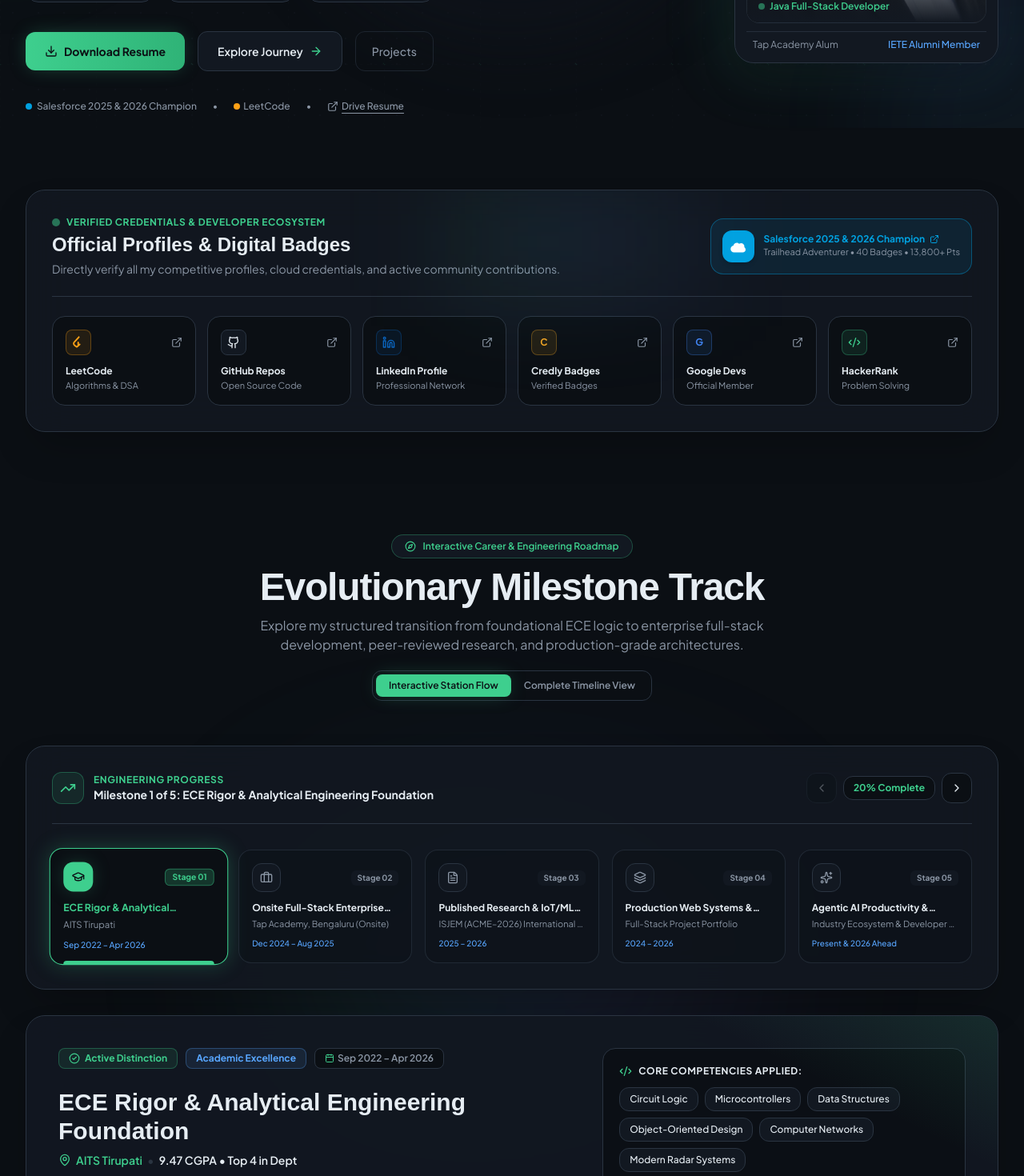
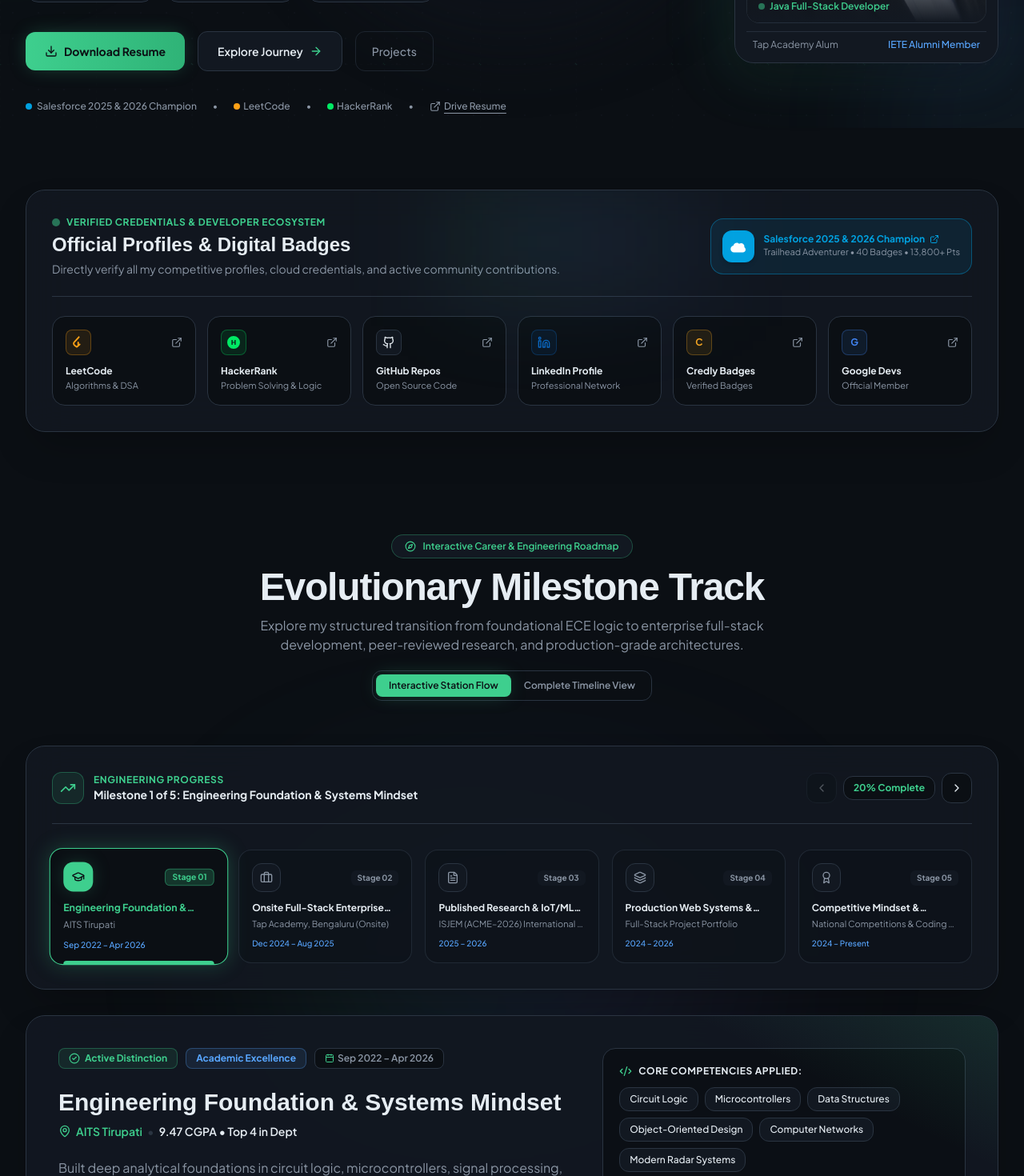
Before and after one commit to rajyalakshmi-6/rajyalakshmi-portfolio, a React (Vite) app: page / in a window 1280 px wide. Shown: the part 640-2110 px from the top of the page at 80% size. Built offline with nearby package versions, Linux system fonts and the light colour scheme.

Commit message:
refactor: simplify wording, highlight HackerRank beside LeetCode, and reframe Stage 05 as Competitive Mindset

```diff
--- a/src/components/Hero.jsx
+++ b/src/components/Hero.jsx
@@ -127,6 +127,16 @@
             </a>
             <span>•</span>
             <a
+              href={personalInfo.profiles.hackerrank}
+              target="_blank"
+              rel="noopener noreferrer"
+              className="hover:text-[#00EA64] flex items-center gap-1 font-medium transition-colors"
+            >
+              <span className="w-2 h-2 rounded-full bg-[#00EA64]" />
+              HackerRank
+            </a>
+            <span>•</span>
+            <a
               href={personalInfo.resumeDrive}
               target="_blank"
               rel="noopener noreferrer"
--- a/src/components/Icons.jsx
+++ b/src/components/Icons.jsx
@@ -55,3 +55,18 @@
     </svg>
   );
 }
+
+export function HackerRank({ className = "w-4 h-4", ...props }) {
+  return (
+    <svg
+      viewBox="0 0 24 24"
+      width="24"
+      height="24"
+      fill="currentColor"
+      className={className}
+      {...props}
+    >
+      <path d="M12 0a12 12 0 1 0 12 12A12 12 0 0 0 12 0zm3.92 16.5H13.8v-3.77h-3.6v3.77H8.08V7.5h2.12v3.73h3.6V7.5h2.12z" />
+    </svg>
+  );
+}
--- a/src/components/Navbar.jsx
+++ b/src/components/Navbar.jsx
@@ -1,6 +1,6 @@
 import React, { useState, useEffect, useRef } from 'react';
 import { Download, Menu, X, ArrowUpRight, FileText, ChevronDown, ExternalLink } from 'lucide-react';
-import { Github, Linkedin, LeetCode } from './Icons';
+import { Github, Linkedin, LeetCode, HackerRank } from './Icons';
 import { personalInfo } from '../data/portfolioData';
 
 export default function Navbar() {
@@ -87,6 +87,15 @@
             className="p-2.5 rounded-xl border border-[#2A3441] bg-[#121821] text-[#8B96A5] hover:text-[#FFA116] hover:border-[#FFA116]/60 transition-all duration-200 shadow-sm"
           >
             <LeetCode className="w-4 h-4" />
+          </a>
+          <a
+            href={personalInfo.profiles.hackerrank}
+            target="_blank"
+            rel="noopener noreferrer"
+            aria-label="HackerRank Profile"
+            className="p-2.5 rounded-xl border border-[#2A3441] bg-[#121821] text-[#8B96A5] hover:text-[#00EA64] hover:border-[#00EA64]/60 transition-all duration-200 shadow-sm"
+          >
+            <HackerRank className="w-4 h-4" />
           </a>
           <a
             href={personalInfo.profiles.github}
@@ -247,6 +256,15 @@
               <LeetCode className="w-4 h-4" />
             </a>
             <a
+              href={personalInfo.profiles.hackerrank}
+              target="_blank"
+              rel="noopener noreferrer"
+              aria-label="HackerRank Profile"
+              className="p-3 rounded-xl border border-[#2A3441] bg-[#121821] text-[#00EA64]"
+            >
+              <HackerRank className="w-4 h-4" />
+            </a>
+            <a
               href={personalInfo.profiles.github}
               target="_blank"
               rel="noopener noreferrer"
--- a/src/components/ProfileHub.jsx
+++ b/src/components/ProfileHub.jsx
@@ -1,7 +1,7 @@
 import React from 'react';
 import { personalInfo } from '../data/portfolioData';
 import { ExternalLink, Award, CheckCircle2, ShieldCheck, Sparkles, Globe, Code2 } from 'lucide-react';
-import { Github, Linkedin, LeetCode } from './Icons';
+import { Github, Linkedin, LeetCode, HackerRank } from './Icons';
 import { SkillLogos } from './SkillLogos';
 
 export default function ProfileHub() {
@@ -73,6 +73,27 @@
                 LeetCode
               </div>
               <div className="text-[11px] text-[#8B96A5] mt-0.5">Algorithms & DSA</div>
+            </div>
+          </a>
+
+          {/* HackerRank (Beside LeetCode) */}
+          <a
+            href={profiles.hackerrank}
+            target="_blank"
+            rel="noopener noreferrer"
+            className="p-4 rounded-2xl border border-[#2A3441] bg-[#0B0F14] hover:border-[#00EA64] hover:shadow-[0_0_20px_rgba(0,234,100,0.2)] hover:-translate-y-1 transition-all duration-200 group flex flex-col justify-between"
+          >
+            <div className="flex items-center justify-between mb-3">
+              <div className="w-8 h-8 rounded-lg bg-[#00EA64]/10 border border-[#00EA64]/30 flex items-center justify-center text-[#00EA64]">
+                <HackerRank className="w-4 h-4" />
+              </div>
+              <ExternalLink className="w-3.5 h-3.5 text-[#8B96A5] group-hover:text-[#00EA64] transition-colors" />
+            </div>
+            <div>
+              <div className="text-xs font-bold text-[#E6EDF3] group-hover:text-[#00EA64] transition-colors">
+                HackerRank
+              </div>
+              <div className="text-[11px] text-[#8B96A5] mt-0.5">Problem Solving & Logic</div>
             </div>
           </a>
 
@@ -160,27 +181,6 @@
             </div>
           </a>
 
-          {/* HackerRank */}
-          <a
-            href={profiles.hackerrank}
-            target="_blank"
-            rel="noopener noreferrer"
-            className="p-4 rounded-2xl border border-[#2A3441] bg-[#0B0F14] hover:border-[#3ECF8E] hover:shadow-[0_0_20px_rgba(62,207,142,0.2)] hover:-translate-y-1 transition-all duration-200 group flex flex-col justify-between"
-          >
-            <div className="flex items-center justify-between mb-3">
-              <div className="w-8 h-8 rounded-lg bg-[#3ECF8E]/10 border border-[#3ECF8E]/30 flex items-center justify-center text-[#3ECF8E]">
-                <Code2 className="w-4 h-4" />
-              </div>
-              <ExternalLink className="w-3.5 h-3.5 text-[#8B96A5] group-hover:text-[#3ECF8E] transition-colors" />
-            </div>
-            <div>
-              <div className="text-xs font-bold text-[#E6EDF3] group-hover:text-[#3ECF8E] transition-colors">
-                HackerRank
-              </div>
-              <div className="text-[11px] text-[#8B96A5] mt-0.5">Problem Solving</div>
-            </div>
-          </a>
-
         </div>
 
       </div>
--- a/src/components/Roadmap.jsx
+++ b/src/components/Roadmap.jsx
@@ -33,6 +33,7 @@
       case 'FileText': return FileText;
       case 'Layers': return Layers;
       case 'Sparkles': return Sparkles;
+      case 'Award': return Award;
       default: return Code2;
     }
   };
--- a/src/data/portfolioData.js
+++ b/src/data/portfolioData.js
@@ -388,7 +388,7 @@
         issuer: "Wipro TalentNext",
         year: "2024",
         score: "Certified Graduate",
-        description: "Rigorous industry readiness training covering software engineering best practices, object-oriented design, and problem solving.",
+        description: "Hands-on industry readiness training covering software engineering best practices, object-oriented design, and problem solving.",
         link: "https://drive.google.com/file/d/1-xxTENNoeDQyokMTKhDEkDJGRgssvoCX/view?usp=drivesdk",
         linkText: "View Wipro Certificate"
       },
@@ -540,7 +540,7 @@
   {
     step: 1,
     phase: "Stage 01",
-    title: "ECE Rigor & Analytical Engineering Foundation",
+    title: "Engineering Foundation & Systems Mindset",
     entity: "AITS Tirupati",
     period: "Sep 2022 – Apr 2026",
     badge: "9.47 CGPA • Top 4 in Dept",
@@ -634,25 +634,27 @@
   {
     step: 5,
     phase: "Stage 05",
-    title: "Agentic AI Productivity & Enterprise Deployment",
-    entity: "Industry Ecosystem & Developer Platforms",
-    period: "Present & 2026 Ahead",
-    badge: "Double Champion 2025/2026 • 97.8%ile",
-    status: "Ready for Deployment",
-    type: "Industry Readiness",
-    iconName: "Sparkles",
-    summary: "Leveraging cutting-edge generative AI tooling and agentic workflows alongside solid Java backend engineering to deliver high-velocity, production-grade solutions.",
-    skills: ["Salesforce Agentforce", "LeetCode", "Claude", "Antigravity", "Gemini", "NotebookLM", "Prompt Engineering"],
+    title: "Competitive Mindset & Problem-Solving Excellence",
+    entity: "National Competitions & Coding Platforms",
+    period: "2024 – Present",
+    badge: "AIR #409 (97.8%ile) • NPTEL Top 5% Elite",
+    status: "Verified Competitive Honors",
+    type: "Competitive Excellence",
+    iconName: "Award",
+    summary: "Demonstrating consistent problem solving, national percentile honors, and continuous coding practice across competitive platforms and cloud ecosystems.",
+    skills: ["HackerRank", "LeetCode", "Data Structures & Algorithms", "Salesforce Trailhead", "Java Problem Solving", "Analytical Thinking"],
     highlights: [
-      "Salesforce 2025 & 2026 Champion with 40 badges, 13,800+ points on Trailhead.",
-      "YOUNGTURKS'25 National AIR #409 (97.8th percentile) by Naukri Campus.",
-      "Active problem solver on LeetCode & HackerRank.",
-      "Targeting Full-Stack Developer and Associate Software Developer opportunities."
+      "YOUNGTURKS'25 by Naukri Campus: Secured National AIR #409 (97.8th percentile) among thousands of engineering participants nationwide.",
+      "Top 5% Elite in NPTEL (IIT Kharagpur): Awarded Elite certification in Modern Radar Systems with a top 5% national ranking.",
+      "Active Problem Solver on HackerRank & LeetCode: Continuous practice in algorithms, OOP design patterns, and database SQL challenges.",
+      "Salesforce 2025 & 2026 Champion: Trailhead Adventurer with 40 badges and 13,800+ points across cloud and automation modules."
     ],
     deliverables: [
-      { name: "Salesforce Trailhead Profile", link: "https://www.salesforce.com/trailblazer/ai942ixku7q5ktnrig" },
-      { name: "YoungTurks Merit Certificate", link: "https://drive.google.com/file/d/16uxdm7xXsUFUD0eXPBdAyxdGU8yirSPC/view?usp=drivesdk" },
-      { name: "LeetCode Profile", link: "https://leetcode.com/u/D-Rajyalakshmi/" }
+      { name: "HackerRank Profile", link: "https://www.hackerrank.com/profile/devaralarajyala1" },
+      { name: "LeetCode Profile", link: "https://leetcode.com/u/D-Rajyalakshmi/" },
+      { name: "YoungTurks Merit Certificate (Drive)", link: "https://drive.google.com/file/d/16uxdm7xXsUFUD0eXPBdAyxdGU8yirSPC/view?usp=drivesdk" },
+      { name: "NPTEL Top 5% IIT Kharagpur Certificate", link: "https://drive.google.com/file/d/1jFSRYY_dDTC9ar9sdazWg56rKVrMPtmz/view?usp=drivesdk" },
+      { name: "Salesforce Trailhead Profile", link: "https://www.salesforce.com/trailblazer/ai942ixku7q5ktnrig" }
     ]
   }
 ];
```
